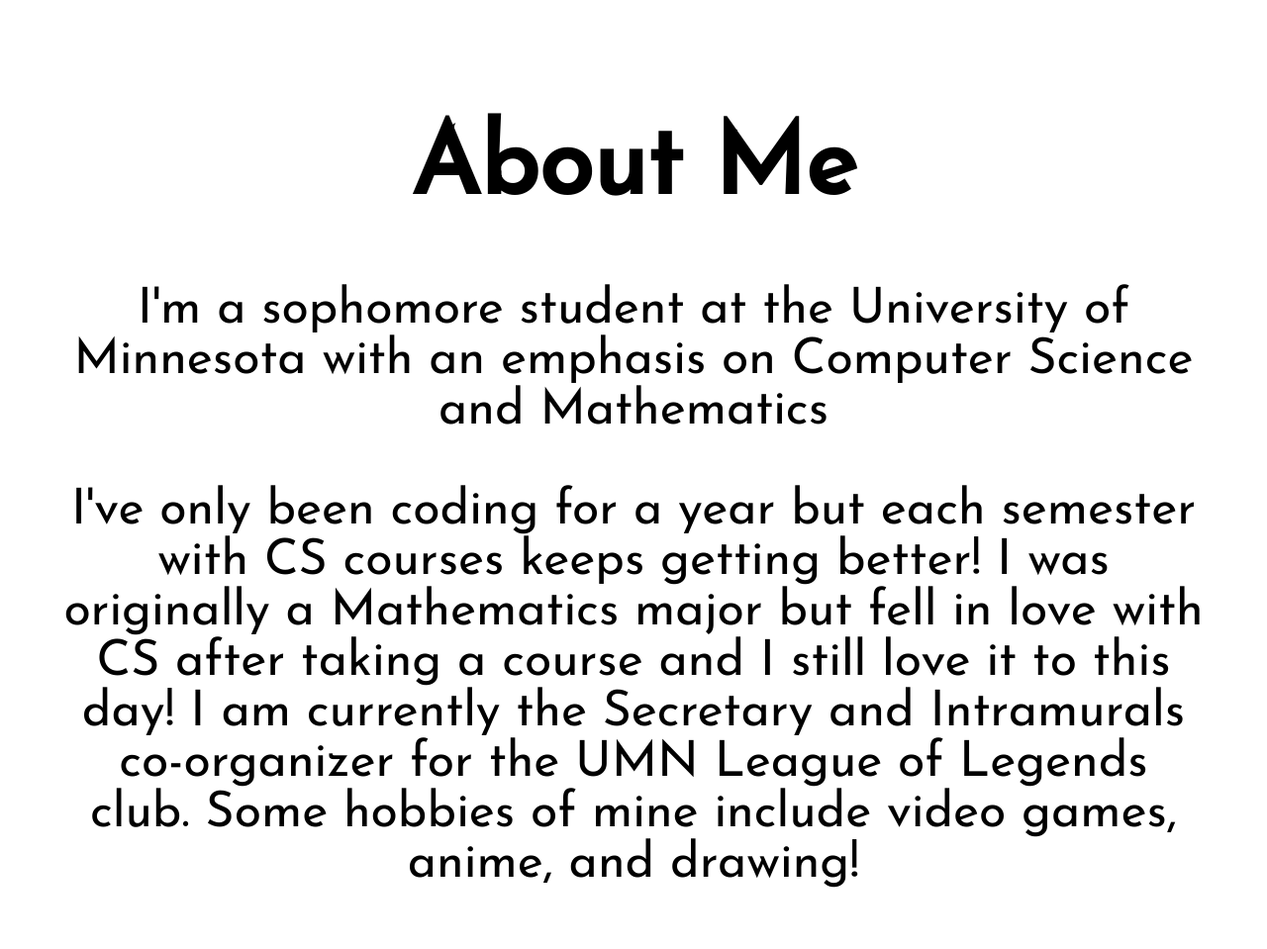
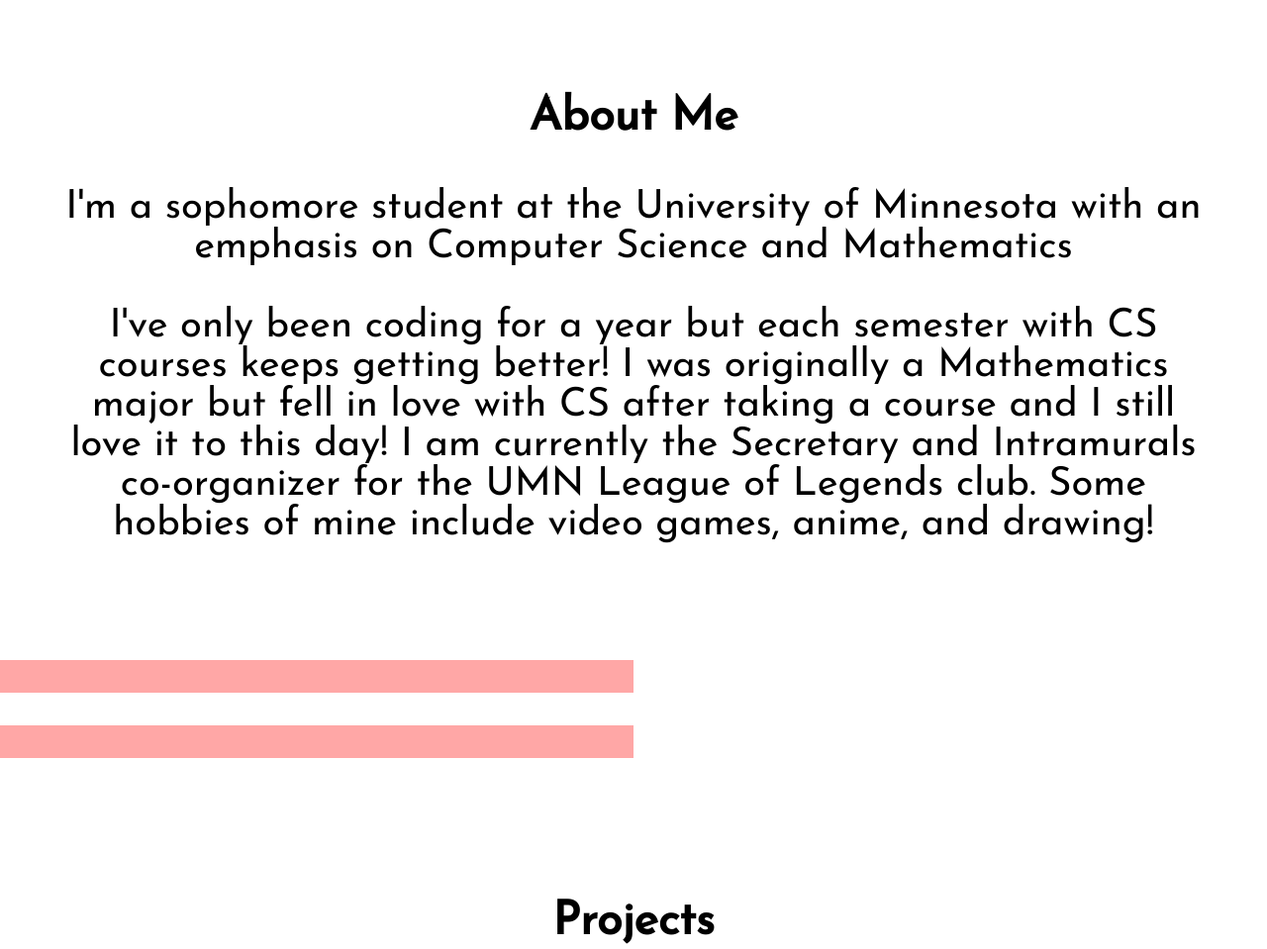
Before and after one commit to XxJuliaTruongxX/htmlwebsite, a plain HTML site: page index.html in a window 1280 px wide. Shown: the part 960-1919 px from the top of the page at 99% size. Drawn offline with Linux system fonts and the light colour scheme.

Commit message:
animated borders when visible

```diff
--- a/index.html
+++ b/index.html
@@ -22,43 +22,45 @@
                 <a href = "https://www.linkedin.com/in/xxjuliatruongxx" class = "button">
                     LinkedIn
                 </a href >
-                <a href = "mailto:juliaTruong75@gmail.com" class = "button">
+                <a href = "mailto:hello@juliatru.ong" class = "button">
                     Email
                 </a>
             </div>
         </div>
-        <div class = "border1">
-            <div class = "pinkborder backgroundborder" > <!-- 2 classes-->
-                <div class = "whiteborder changingwidth">
+        <div class = "border">
+            <div class = "pinkborder" > <!-- 2 classes-->
+                <div class = "whiteborder animate-on-scroll backgroundborder">
 
                 </div>
             </div>
-            <div class = "pinkborder backgroundborder" >
-                <div class = "whiteborder changingwidth">
+            <div class = "pinkborder" >
+                <div class = "whiteborder animate-on-scroll backgroundborder">
 
                 </div>
             </div>
-        </div>>
+
         <div class = "text">
             <div class = "aboutme">
-                <h1> About Me </h1>
+                <h3> About Me </h1>
                 <p> I'm a sophomore student at the University of Minnesota with an emphasis on Computer Science and Mathematics</p>
                 <p> I've only been coding for a year but each semester with CS courses keeps getting better! I was originally a Mathematics major but fell in love with CS after taking a course and I still love it to this day! I am currently the Secretary and Intramurals co-organizer for the UMN League of Legends club. Some hobbies of mine include video games, anime, and drawing! </p>
             </div>
         </div>
-            <div class = "whiteborder backgroundborder">
-                <div class = "pinkborder changingwidth">
+        <div class = "border">
+            <div class = "whiteborder backgroundborder animate-on-scroll">
+                <div class = "pinkborder">
 
                 </div>
             </div>
-            <div class = "whiteborder backgroundborder" >
-                <div class = "pinkborder changingwidth" >
+            <div class = "whiteborder backgroundborder animate-on-scroll" >
+                <div class = "pinkborder" >
 
                 </div>
             </div>
+        </div>
         <div class = "text">
             <div class = "projects">
-                <h1> Projects </h1>
+                <h3> Projects </h1>
                 <p> Coming Soon!</p>
             </div>
         </div>
--- a/main.js
+++ b/main.js
@@ -1,8 +1,17 @@
-function animation() {}
+const observer = new IntersectionObserver((entries) => {
+    entries.forEach((entry) => {
+        if (entry.isIntersecting) {
+            entry.target.classList.add('animate');
+        };
+        // UNCOMMENT IF WANT ANIMATIONS TO REPEAT WHEN VISIBLE AGAIN
+        //  else {
+        //     entry.target.classList.remove('animate');
+        // }
+    }
+    );
+});
 
-
-const divs = document.querySelectorAll(".changingwidth");
-for(let i = 0; i < divs.length; i++){
-    const borderDiv = divs[i];
-    borderDiv.style.width = "25%";
-}
+const targets = document.querySelectorAll('.animate-on-scroll');
+targets.forEach((target) => {
+    observer.observe(target);
+});
--- a/styles.css
+++ b/styles.css
@@ -9,7 +9,7 @@
 
 img {
     width: 100%;
-    height: 100%;
+    height: 105%;
     object-fit: cover;
     position: absolute;
     top: 0;
@@ -67,7 +67,7 @@
 .text {
     padding: 5%;
     font-family: 'Josefin Sans';
-    font-size: 50px;
+    font-size: 40px;
     text-align: center;
 }
 
@@ -75,6 +75,13 @@
     width: 100%;
 }
 
+.animate-on-scroll {
+    transition: 1.5s;
+}
+
+.animate {
+    width: 50%;
+}
 .pinkborder {
     height: 33px;
     margin-bottom: 33px;
@@ -82,10 +89,14 @@
     z-index: -1;
 }
 
+.border {
+    margin-top: 13px;
+}
+
 .whiteborder {
     height: 33px;
     margin-bottom: 33px;
-    background-color: black;
+    background-color: white;
 }
 
 
```
